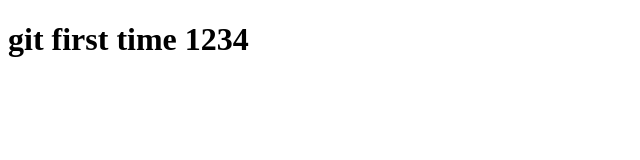
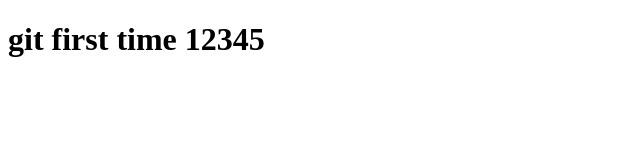
Before and after one commit to Arsenpual/git-101-yt, a plain HTML site: page index.html in a window 1280 px wide. Shown: the full height of the page, 0-640 px from the left. Drawn offline with Linux system fonts and the light colour scheme.

Commit message:
audate index

```diff
--- a/index.html
+++ b/index.html
@@ -6,6 +6,6 @@
     <title>Document</title>
 </head>
 <body>
-    <h1>git first time 1234</h1>
+    <h1>git first time 12345</h1>
 </body>
 </html>
```
